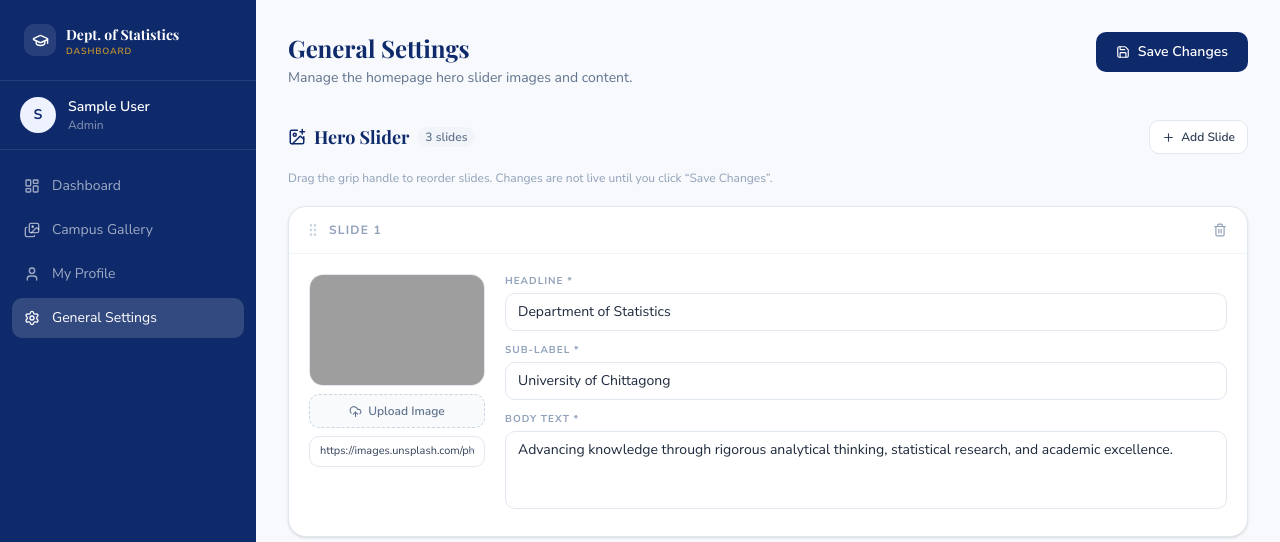
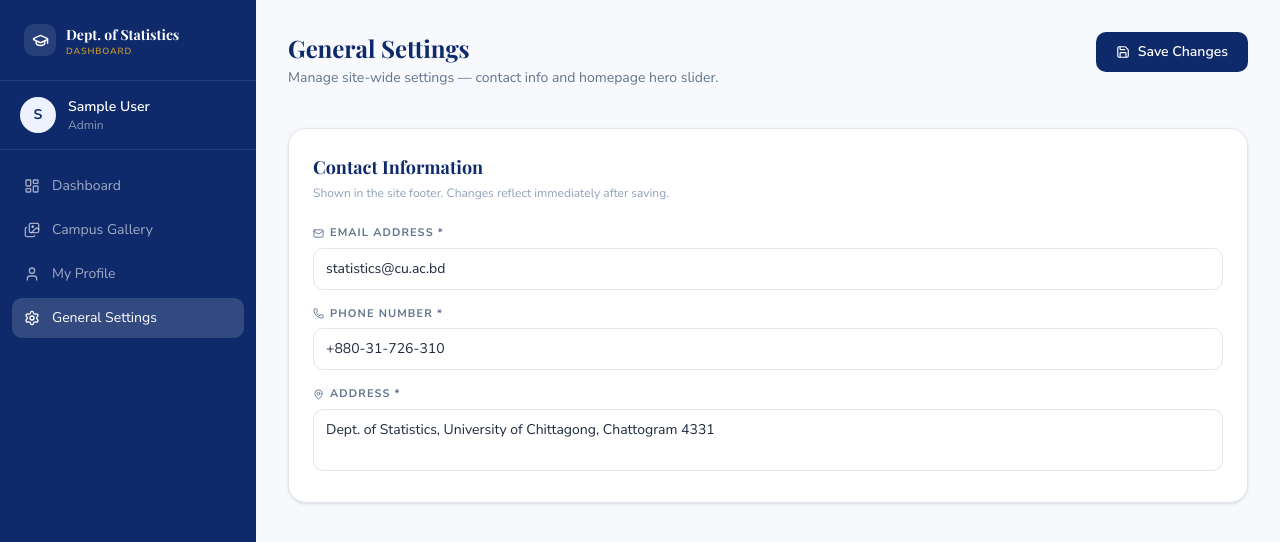
Before and after one commit to himibaba10/dept-of-statistics, a Next.js app: page /dashboard/settings in a window 1280 px wide. Shown: the top 542 px of the page. Built offline with nearby package versions, Linux system fonts and the light colour scheme; no server answers; sample sign-in values are in the browser's storage; grey boxes are pictures that could not be loaded; a web font is replaced by a local one.

Commit message:
feat: featured teachers section on homepage + contact info in general settings

```diff
--- a/src/app/(public)/page.tsx
+++ b/src/app/(public)/page.tsx
@@ -2,6 +2,7 @@
 
 import { CampusGallery } from '@/components/home/CampusGallery';
 import { ChairmanMessage } from '@/components/home/ChairmanMessage';
+import { FeaturedTeachers } from '@/components/home/FeaturedTeachers';
 import { HeroSlider } from '@/components/home/HeroSlider';
 import { NoticeBoardPreview } from '@/components/home/NoticeBoardPreview';
 import { StatsGrid } from '@/components/home/StatsGrid';
@@ -22,6 +23,8 @@ export default function Home() {
         </section>
 
         <CampusGallery />
+
+        <FeaturedTeachers />
       </div>
     </div>
   );
--- a/src/app/api/settings/route.ts
+++ b/src/app/api/settings/route.ts
@@ -38,13 +38,14 @@ export async function PATCH(req: NextRequest) {
     if (!user.isAdmin) return errorResponse('Forbidden', 403);
 
     const body = await req.json();
-    const { heroSlides } = body;
+    const { heroSlides, contact } = body;
 
+    const update: Record<string, unknown> = {};
+
+    if (heroSlides !== undefined) {
       if (!Array.isArray(heroSlides)) {
         return errorResponse('heroSlides must be an array', 400);
       }
-
-    // Validate each slide
       for (const slide of heroSlides) {
         if (!slide.src || !slide.headline || !slide.sub || !slide.body) {
           return errorResponse(
@@ -53,10 +54,19 @@ export async function PATCH(req: NextRequest) {
           );
         }
       }
+      update.heroSlides = heroSlides;
+    }
+
+    if (contact !== undefined) {
+      if (!contact.email || !contact.phone || !contact.address) {
+        return errorResponse('contact requires email, phone, and address', 400);
+      }
+      update.contact = contact;
+    }
 
     const settings = await SiteSettings.findOneAndUpdate(
       {},
-      { heroSlides },
+      { $set: update },
       { upsert: true, new: true, runValidators: true }
     ).lean();
 
--- a/src/components/dashboard/GeneralSettings.tsx
+++ b/src/components/dashboard/GeneralSettings.tsx
@@ -5,6 +5,9 @@ import {
   GripVertical,
   ImagePlus,
   Loader2,
+  Mail,
+  MapPin,
+  Phone,
   Plus,
   Save,
   Trash2,
@@ -21,6 +24,12 @@ interface HeroSlide {
   headline: string;
   sub: string;
   body: string;
+}
+
+interface ContactInfo {
+  email: string;
+  phone: string;
+  address: string;
 }
 
 const DEFAULT_SLIDES: HeroSlide[] = [
@@ -43,6 +52,12 @@ const DEFAULT_SLIDES: HeroSlide[] = [
     body: 'A vibrant community of learners, researchers, and professionals dedicated to the science of data.'
   }
 ];
+
+const DEFAULT_CONTACT: ContactInfo = {
+  email: 'statistics@cu.ac.bd',
+  phone: '+880-31-726-310',
+  address: 'Dept. of Statistics, University of Chittagong, Chattogram 4331'
+};
 
 const EMPTY_SLIDE: HeroSlide = {
   src: '',
@@ -70,6 +85,7 @@ async function uploadHeroImage(file: File): Promise<string> {
 
 export function GeneralSettings() {
   const [slides, setSlides] = useState<HeroSlide[]>([]);
+  const [contact, setContact] = useState<ContactInfo>(DEFAULT_CONTACT);
   const [loading, setLoading] = useState(true);
   const [saving, setSaving] = useState(false);
   const [uploadingIdx, setUploadingIdx] = useState<number | null>(null);
@@ -79,7 +95,7 @@ export function GeneralSettings() {
   const [dragOverIdx, setDragOverIdx] = useState<number | null>(null);
   const fileInputRefs = useRef<(HTMLInputElement | null)[]>([]);
 
-  // ── fetch current settings ─────────────────────────────────────────────────
+  // ── fetch ──────────────────────────────────────────────────────────────────
 
   useEffect(() => {
     (async () => {
@@ -88,6 +104,8 @@ export function GeneralSettings() {
         const data = await res.json();
         const fetched: HeroSlide[] = data?.data?.heroSlides ?? [];
         setSlides(fetched.length > 0 ? fetched : DEFAULT_SLIDES);
+        const fetchedContact: ContactInfo = data?.data?.contact;
+        if (fetchedContact?.email) setContact(fetchedContact);
       } catch {
         setSlides(DEFAULT_SLIDES);
       } finally {
@@ -96,15 +114,13 @@ export function GeneralSettings() {
     })();
   }, []);
 
-  // ── slide field update ─────────────────────────────────────────────────────
+  // ── slide helpers ──────────────────────────────────────────────────────────
 
   const updateSlide = (idx: number, field: keyof HeroSlide, value: string) => {
     setSlides((prev) =>
       prev.map((s, i) => (i === idx ? { ...s, [field]: value } : s))
     );
   };
-
-  // ── image upload ───────────────────────────────────────────────────────────
 
   const handleFileChange = async (
     idx: number,
@@ -125,10 +141,7 @@ export function GeneralSettings() {
     }
   };
 
-  // ── add / remove ───────────────────────────────────────────────────────────
-
   const addSlide = () => setSlides((prev) => [...prev, { ...EMPTY_SLIDE }]);
-
   const removeSlide = (idx: number) =>
     setSlides((prev) => prev.filter((_, i) => i !== idx));
 
@@ -161,7 +174,7 @@ export function GeneralSettings() {
 
   const handleSave = async () => {
     setError('');
-    // Validate
+
     for (let i = 0; i < slides.length; i++) {
       const s = slides[i];
       if (
@@ -175,12 +188,21 @@ export function GeneralSettings() {
       }
     }
 
+    if (
+      !contact.email.trim() ||
+      !contact.phone.trim() ||
+      !contact.address.trim()
+    ) {
+      setError('Contact email, phone, and address are all required.');
+      return;
+    }
+
     setSaving(true);
     try {
       const res = await fetchWithAuth('/api/settings', {
         method: 'PATCH',
         headers: { 'Content-Type': 'application/json' },
-        body: JSON.stringify({ heroSlides: slides })
+        body: JSON.stringify({ heroSlides: slides, contact })
       });
       const data = await res.json();
       if (!data.success) {
@@ -207,7 +229,7 @@ export function GeneralSettings() {
   }
 
   return (
-    <div className='space-y-8'>
+    <div className='space-y-10'>
       {/* Header */}
       <div className='flex items-start justify-between gap-4'>
         <div>
@@ -215,7 +237,7 @@ export function GeneralSettings() {
             General Settings
           </h2>
           <p className='mt-1 text-sm text-slate-500'>
-            Manage the homepage hero slider images and content.
+            Manage site-wide settings — contact info and homepage hero slider.
           </p>
         </div>
         <button
@@ -240,11 +262,74 @@ export function GeneralSettings() {
 
       {saved && !error && (
         <div className='rounded-lg bg-green-50 px-4 py-3 text-sm font-medium text-green-700'>
-          Settings saved — changes will reflect on the homepage.
+          Settings saved — changes are now live on the site.
         </div>
       )}
 
-      {/* Section: Hero Slides */}
+      {/* ── Section: Contact Info ── */}
+      <section className='rounded-2xl border border-slate-200 bg-white p-6 shadow-sm'>
+        <h3 className='text-navy mb-1 font-serif text-lg font-bold'>
+          Contact Information
+        </h3>
+        <p className='mb-6 text-xs text-slate-400'>
+          Shown in the site footer. Changes reflect immediately after saving.
+        </p>
+
+        <div className='space-y-4'>
+          {/* Email */}
+          <div>
+            <label className='mb-1.5 flex items-center gap-1.5 text-[11px] font-bold tracking-widest text-slate-500 uppercase'>
+              <Mail size={11} />
+              Email Address *
+            </label>
+            <input
+              type='email'
+              value={contact.email}
+              onChange={(e) =>
+                setContact((c) => ({ ...c, email: e.target.value }))
+              }
+              placeholder='statistics@cu.ac.bd'
+              className='focus:border-navy w-full rounded-lg border border-slate-200 px-3 py-2.5 text-sm text-slate-800 transition-colors outline-none'
+            />
+          </div>
+
+          {/* Phone */}
+          <div>
+            <label className='mb-1.5 flex items-center gap-1.5 text-[11px] font-bold tracking-widest text-slate-500 uppercase'>
+              <Phone size={11} />
+              Phone Number *
+            </label>
+            <input
+              type='text'
+              value={contact.phone}
+              onChange={(e) =>
+                setContact((c) => ({ ...c, phone: e.target.value }))
+              }
+              placeholder='+880-31-726-310'
+              className='focus:border-navy w-full rounded-lg border border-slate-200 px-3 py-2.5 text-sm text-slate-800 transition-colors outline-none'
+            />
+          </div>
+
+          {/* Address */}
+          <div>
+            <label className='mb-1.5 flex items-center gap-1.5 text-[11px] font-bold tracking-widest text-slate-500 uppercase'>
+              <MapPin size={11} />
+              Address *
+            </label>
+            <textarea
+              value={contact.address}
+              onChange={(e) =>
+                setContact((c) => ({ ...c, address: e.target.value }))
+              }
+              rows={2}
+              placeholder='Dept. of Statistics, University of Chittagong...'
+              className='focus:border-navy w-full resize-none rounded-lg border border-slate-200 px-3 py-2.5 text-sm text-slate-800 transition-colors outline-none'
+            />
+          </div>
+        </div>
+      </section>
+
+      {/* ── Section: Hero Slides ── */}
       <section>
         <div className='mb-4 flex items-center justify-between'>
           <div className='flex items-center gap-2'>
@@ -285,7 +370,7 @@ export function GeneralSettings() {
                   : 'border-slate-200'
               } ${dragIdx === idx ? 'opacity-50' : 'opacity-100'}`}
             >
-              {/* Slide header bar */}
+              {/* Slide header */}
               <div className='flex items-center justify-between border-b border-slate-100 px-4 py-3'>
                 <div className='flex items-center gap-2'>
                   <GripVertical
@@ -306,9 +391,9 @@ export function GeneralSettings() {
                 </button>
               </div>
 
-              {/* Slide content */}
+              {/* Slide body */}
               <div className='flex gap-5 p-5'>
-                {/* Image preview + upload */}
+                {/* Image */}
                 <div className='flex w-44 shrink-0 flex-col gap-2'>
                   <div className='relative h-28 w-full overflow-hidden rounded-xl border border-slate-200 bg-slate-100'>
                     {slide.src ? (
@@ -334,7 +419,6 @@ export function GeneralSettings() {
                     )}
                   </div>
 
-                  {/* Hidden file input */}
                   <input
                     ref={(el) => {
                       fileInputRefs.current[idx] = el;
@@ -354,7 +438,6 @@ export function GeneralSettings() {
                     Upload Image
                   </button>
 
-                  {/* Or URL */}
                   <div className='relative'>
                     <input
                       type='text'
--- /dev/null
+++ b/src/components/home/FeaturedTeachers.tsx
@@ -0,0 +1,150 @@
+'use client';
+
+import { User } from 'lucide-react';
+import Image from 'next/image';
+import Link from 'next/link';
+import { useEffect, useRef, useState } from 'react';
+
+interface Teacher {
+  _id: string;
+  name: string;
+  designation?: string;
+  imageUrl?: string;
+}
+
+const SENIOR = ['professor', 'chairman'];
+
+export function FeaturedTeachers() {
+  const [teachers, setTeachers] = useState<Teacher[]>([]);
+  const [loading, setLoading] = useState(true);
+  const [visible, setVisible] = useState(false);
+  const ref = useRef<HTMLElement>(null);
+
+  useEffect(() => {
+    const el = ref.current;
+    if (!el) return;
+    const observer = new IntersectionObserver(
+      ([entry]) => {
+        if (entry.isIntersecting) {
+          setVisible(true);
+          observer.disconnect();
+        }
+      },
+      { threshold: 0.1 }
+    );
+    observer.observe(el);
+    return () => observer.disconnect();
+  }, []);
+
+  useEffect(() => {
+    fetch('/api/users?role=teacher&status=active')
+      .then((r) => r.json())
+      .then((data) => {
+        const all: Teacher[] = data?.data ?? [];
+        const senior = all.filter((t) =>
+          SENIOR.includes(t.designation?.toLowerCase() ?? '')
+        );
+        setTeachers(senior);
+      })
+      .catch(() => {})
+      .finally(() => setLoading(false));
+  }, []);
+
+  if (!loading && teachers.length === 0) return null;
+
+  return (
+    <section
+      ref={ref}
+      className={`transition-all duration-700 ${visible ? 'translate-y-0 opacity-100' : 'translate-y-6 opacity-0'}`}
+    >
+      {/* Section header */}
+      <div className='mb-10 flex flex-col items-start gap-4 sm:flex-row sm:items-end sm:justify-between'>
+        <div>
+          <p className='text-gold mb-2 text-xs font-bold tracking-widest uppercase'>
+            Our Faculty
+          </p>
+          <h2 className='text-navy font-serif text-3xl font-bold'>
+            Meet the Leadership
+          </h2>
+          <div className='bg-gold mt-3 h-1 w-12 rounded-full' />
+        </div>
+        <Link
+          href='/teachers'
+          className='border-navy text-navy hover:bg-navy shrink-0 rounded-lg border px-5 py-2.5 text-sm font-semibold transition-colors hover:text-white'
+        >
+          See All Faculty →
+        </Link>
+      </div>
+
+      {/* Grid */}
+      {loading ? (
+        <div className='grid grid-cols-2 gap-5 sm:grid-cols-3 lg:grid-cols-4'>
+          {[...Array(4)].map((_, i) => (
+            <div
+              key={i}
+              className='animate-pulse rounded-2xl border border-slate-100 bg-white p-5'
+            >
+              <div className='mx-auto mb-4 h-28 w-28 rounded-full bg-slate-100' />
+              <div className='mx-auto mb-2 h-4 w-3/4 rounded bg-slate-100' />
+              <div className='mx-auto h-3 w-1/2 rounded bg-slate-100' />
+            </div>
+          ))}
+        </div>
+      ) : (
+        <div className='grid grid-cols-2 gap-5 sm:grid-cols-3 lg:grid-cols-4'>
+          {teachers.map((teacher) => (
+            <div
+              key={teacher._id}
+              className='group flex flex-col items-center rounded-2xl border border-slate-100 bg-white px-5 py-7 text-center shadow-sm transition-shadow hover:shadow-md'
+            >
+              {/* Avatar */}
+              <div className='relative mb-4 h-28 w-28 overflow-hidden rounded-full border-4 border-slate-100 bg-slate-50'>
+                {teacher.imageUrl ? (
+                  <Image
+                    src={teacher.imageUrl}
+                    alt={teacher.name}
+                    fill
+                    className='object-cover'
+                    sizes='112px'
+                  />
+                ) : (
+                  <div className='flex h-full items-center justify-center'>
+                    <User size={36} className='text-slate-300' />
+                  </div>
+                )}
+              </div>
+
+              {/* Name */}
+              <h3 className='text-navy mb-1 font-serif text-base leading-snug font-bold'>
+                {teacher.name}
+              </h3>
+
+              {/* Designation */}
+              <p className='mb-5 text-xs font-semibold text-slate-400 capitalize'>
+                {teacher.designation ?? 'Faculty'}
+              </p>
+
+              {/* View More */}
+              <Link
+                href={`/teachers/${teacher._id}`}
+                className='bg-navy/5 text-navy hover:bg-navy mt-auto w-full rounded-lg py-2 text-xs font-semibold transition-colors hover:text-white'
+              >
+                View Profile
+              </Link>
+            </div>
+          ))}
+        </div>
+      )}
+
+      {/* Mobile "See All" — shown below the grid on small screens, hidden on sm+ where header button is visible */}
+      <div className='mt-8 flex justify-center sm:hidden'>
+        <Link
+          href='/teachers'
+          className='bg-navy rounded-lg px-6 py-3 text-sm font-semibold text-white transition-colors hover:opacity-90'
+        >
+          See All Faculty →
+        </Link>
+      </div>
+    </section>
+  );
+}
--- a/src/components/layout/Footer.tsx
+++ b/src/components/layout/Footer.tsx
@@ -2,14 +2,38 @@
 
 import { Mail, MapPin, Phone } from 'lucide-react';
 import Link from 'next/link';
+import { useEffect, useState } from 'react';
+
+interface ContactInfo {
+  email: string;
+  phone: string;
+  address: string;
+}
+
+const DEFAULT_CONTACT: ContactInfo = {
+  email: 'statistics@cu.ac.bd',
+  phone: '+880-31-726-310',
+  address: 'Dept. of Statistics, University of Chittagong, Chattogram 4331'
+};
 
 export function Footer() {
+  const [contact, setContact] = useState<ContactInfo>(DEFAULT_CONTACT);
+
+  useEffect(() => {
+    fetch('/api/settings')
+      .then((r) => r.json())
+      .then((data) => {
+        const c: ContactInfo = data?.data?.contact;
+        if (c?.email) setContact(c);
+      })
+      .catch(() => {});
+  }, []);
+
   return (
     <footer className='bg-navy-dark text-white'>
-      {/* Main footer content */}
       <div className='mx-auto max-w-7xl px-6 py-16'>
         <div className='grid grid-cols-1 gap-12 md:grid-cols-3'>
-          {/* Brand col */}
+          {/* Brand */}
           <div className='space-y-4'>
             <div>
               <h3 className='mb-1 font-serif text-2xl font-bold text-white'>
@@ -58,15 +82,15 @@ export function Footer() {
             <ul className='space-y-4'>
               <li className='flex items-start gap-3 text-sm text-white/60'>
                 <MapPin size={16} className='text-gold mt-0.5 shrink-0' />
-                Dept. of Statistics, University of Chittagong, Chattogram 4331
+                {contact.address}
               </li>
               <li className='flex items-center gap-3 text-sm text-white/60'>
                 <Mail size={16} className='text-gold shrink-0' />
-                statistics@cu.ac.bd
+                {contact.email}
               </li>
               <li className='flex items-center gap-3 text-sm text-white/60'>
                 <Phone size={16} className='text-gold shrink-0' />
-                +880-31-726-310
+                {contact.phone}
               </li>
             </ul>
           </div>
--- a/src/models/SiteSettings.ts
+++ b/src/models/SiteSettings.ts
@@ -7,8 +7,15 @@ export interface HeroSlide {
   body: string;
 }
 
+export interface ContactInfo {
+  email: string;
+  phone: string;
+  address: string;
+}
+
 export interface ISiteSettings extends Document {
   heroSlides: HeroSlide[];
+  contact: ContactInfo;
 }
 
 const HeroSlideSchema = new Schema<HeroSlide>(
@@ -21,9 +28,22 @@ const HeroSlideSchema = new Schema<HeroSlide>(
   { _id: false }
 );
 
+const ContactInfoSchema = new Schema<ContactInfo>(
+  {
+    email: { type: String, default: 'statistics@cu.ac.bd' },
+    phone: { type: String, default: '+880-31-726-310' },
+    address: {
+      type: String,
+      default: 'Dept. of Statistics, University of Chittagong, Chattogram 4331'
+    }
+  },
+  { _id: false }
+);
+
 const SiteSettingsSchema = new Schema<ISiteSettings>(
   {
-    heroSlides: { type: [HeroSlideSchema], default: [] }
+    heroSlides: { type: [HeroSlideSchema], default: [] },
+    contact: { type: ContactInfoSchema, default: () => ({}) }
   },
   { timestamps: true }
 );
```
Lines whose indentation alone changed are shown as unchanged.
